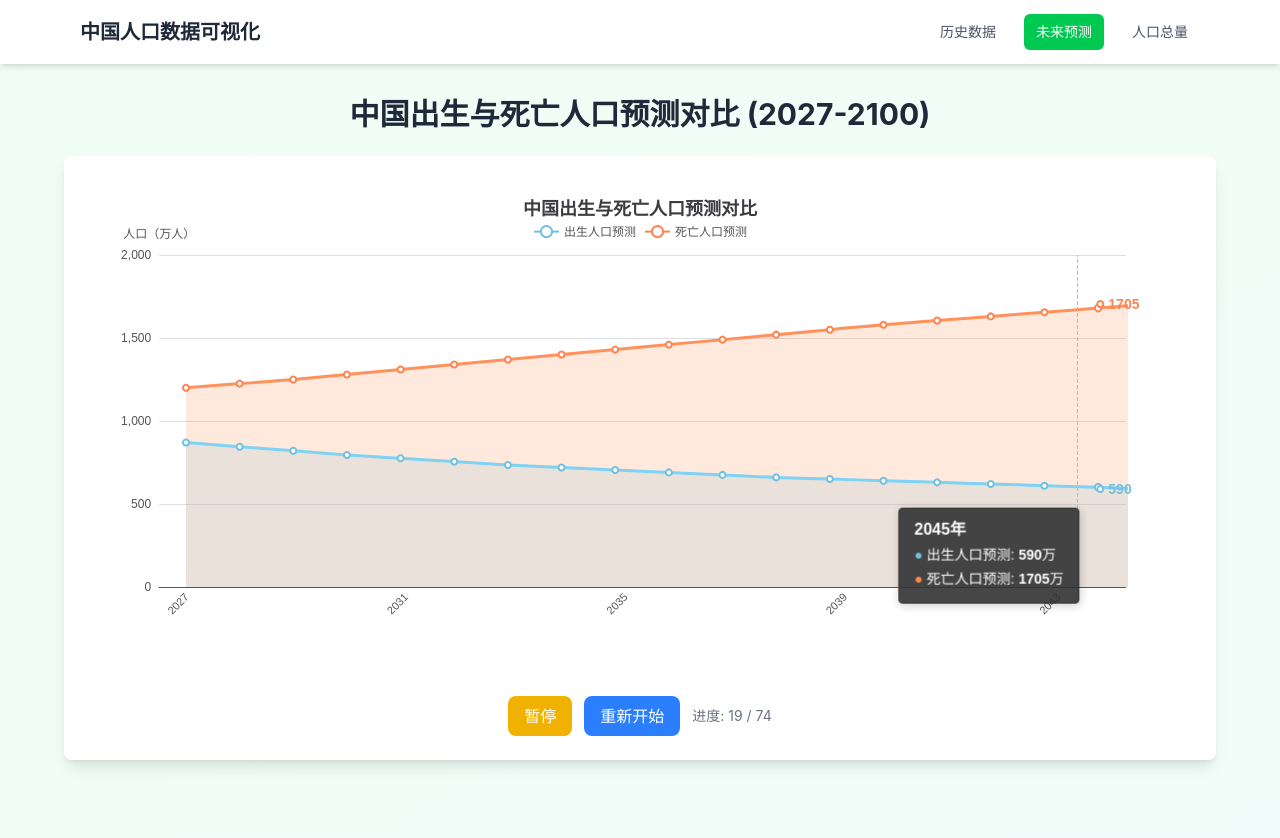
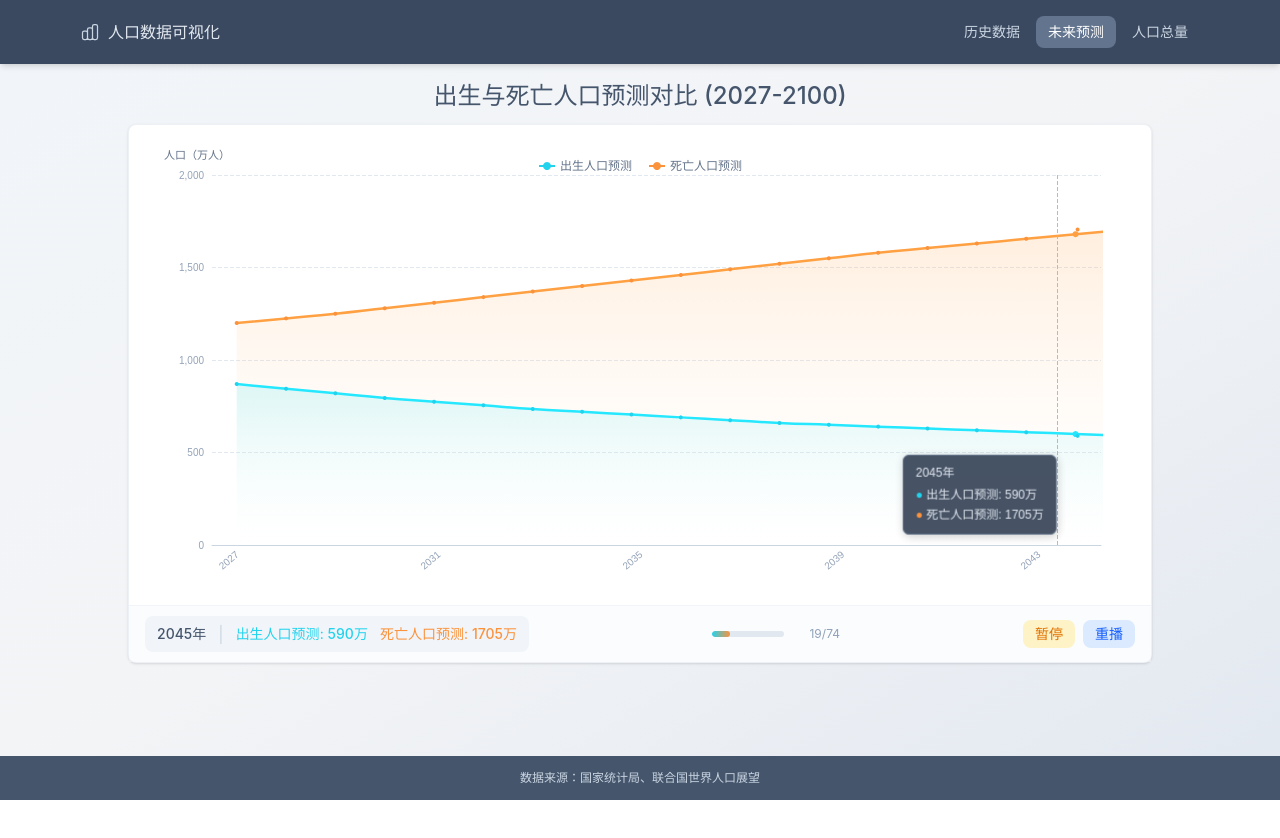
Before and after one commit to FontEor/react-web, a React (Vite) app: page /projection in a window 1280 px wide. Shown: the top 838 px of the page. After the commit the page ends 800 px from the top, so only its background shows below. Built offline with nearby package versions, Linux system fonts and the light colour scheme.

Commit message:
feat: 样式优化

```diff
--- a/src/App.tsx
+++ b/src/App.tsx
@@ -1,28 +1,42 @@
-import { BrowserRouter, Routes, Route, NavLink } from 'react-router-dom';
-import HistoricalPage from './pages/HistoricalPage';
-import ProjectionPage from './pages/ProjectionPage';
-import TotalPopulationPage from './pages/TotalPopulationPage';
+import { BrowserRouter, Routes, Route, NavLink } from "react-router-dom";
+import HistoricalPage from "./pages/HistoricalPage";
+import ProjectionPage from "./pages/ProjectionPage";
+import TotalPopulationPage from "./pages/TotalPopulationPage";
 
 function App() {
   return (
     <BrowserRouter>
-      <div className="min-h-screen bg-gray-100">
-        <nav className="bg-white shadow-md sticky top-0 z-50">
+      <div className="h-screen bg-gradient-to-br from-slate-100 via-gray-100 to-slate-200 flex flex-col overflow-hidden">
+        {/* 导航栏 */}
+        <nav className="bg-slate-700/95 shadow-md shrink-0">
           <div className="max-w-6xl mx-auto px-4">
             <div className="flex items-center justify-between h-16">
-              <div className="flex-shrink-0">
-                <span className="text-xl font-bold text-gray-800">
-                  中国人口数据可视化
+              <div className="flex-shrink-0 flex items-center gap-2">
+                <svg
+                  className="w-5 h-5 text-slate-300"
+                  fill="none"
+                  stroke="currentColor"
+                  viewBox="0 0 24 24"
+                >
+                  <path
+                    strokeLinecap="round"
+                    strokeLinejoin="round"
+                    strokeWidth={1.5}
+                    d="M9 19v-6a2 2 0 00-2-2H5a2 2 0 00-2 2v6a2 2 0 002 2h2a2 2 0 002-2zm0 0V9a2 2 0 012-2h2a2 2 0 012 2v10m-6 0a2 2 0 002 2h2a2 2 0 002-2m0 0V5a2 2 0 012-2h2a2 2 0 012 2v14a2 2 0 01-2 2h-2a2 2 0 01-2-2z"
+                  />
+                </svg>
+                <span className="text-base font-medium text-slate-200">
+                  人口数据可视化
                 </span>
               </div>
-              <div className="flex space-x-1 md:space-x-4">
+              <div className="flex space-x-1">
                 <NavLink
                   to="/"
                   className={({ isActive }) =>
-                    `px-3 py-2 rounded-md text-sm font-medium transition-colors ${
+                    `px-3 py-1.5 rounded-lg text-sm transition-all ${
                       isActive
-                        ? 'bg-blue-500 text-white'
-                        : 'text-gray-600 hover:bg-gray-100'
+                        ? "bg-slate-500 text-white"
+                        : "text-slate-300 hover:text-white hover:bg-slate-600/50"
                     }`
                   }
                 >
@@ -31,10 +45,10 @@ function App() {
                 <NavLink
                   to="/projection"
                   className={({ isActive }) =>
-                    `px-3 py-2 rounded-md text-sm font-medium transition-colors ${
+                    `px-3 py-1.5 rounded-lg text-sm transition-all ${
                       isActive
-                        ? 'bg-green-500 text-white'
-                        : 'text-gray-600 hover:bg-gray-100'
+                        ? "bg-slate-500 text-white"
+                        : "text-slate-300 hover:text-white hover:bg-slate-600/50"
                     }`
                   }
                 >
@@ -43,10 +57,10 @@ function App() {
                 <NavLink
                   to="/total"
                   className={({ isActive }) =>
-                    `px-3 py-2 rounded-md text-sm font-medium transition-colors ${
+                    `px-3 py-1.5 rounded-lg text-sm transition-all ${
                       isActive
-                        ? 'bg-orange-500 text-white'
-                        : 'text-gray-600 hover:bg-gray-100'
+                        ? "bg-slate-500 text-white"
+                        : "text-slate-300 hover:text-white hover:bg-slate-600/50"
                     }`
                   }
                 >
@@ -57,11 +71,21 @@ function App() {
           </div>
         </nav>
 
-        <Routes>
-          <Route path="/" element={<HistoricalPage />} />
-          <Route path="/projection" element={<ProjectionPage />} />
-          <Route path="/total" element={<TotalPopulationPage />} />
-        </Routes>
+        {/* 页面内容 */}
+        <div className="flex-1 flex flex-col min-h-0 overflow-hidden">
+          <Routes>
+            <Route path="/" element={<HistoricalPage />} />
+            <Route path="/projection" element={<ProjectionPage />} />
+            <Route path="/total" element={<TotalPopulationPage />} />
+          </Routes>
+        </div>
+
+        {/* 页脚 */}
+        <footer className="bg-slate-600 text-slate-300 py-3.5 shrink-0">
+          <div className="max-w-6xl mx-auto px-4 text-center">
+            <p className="text-xs">数据来源：国家统计局、联合国世界人口展望</p>
+          </div>
+        </footer>
       </div>
     </BrowserRouter>
   );
--- a/src/components/LineChart.tsx
+++ b/src/components/LineChart.tsx
@@ -42,7 +42,6 @@ export default function LineChart({
   const intervalRef = useRef<number | null>(null);
   const chartRef = useRef<any>(null);
 
-  // 显示tooltip的函数
   const showTooltip = (index: number) => {
     const chartInstance = chartRef.current?.getEchartsInstance();
     if (chartInstance) {
@@ -54,7 +53,6 @@ export default function LineChart({
     }
   };
 
-  // 隐藏tooltip的函数
   const hideTooltip = () => {
     const chartInstance = chartRef.current?.getEchartsInstance();
     if (chartInstance) {
@@ -85,7 +83,6 @@ export default function LineChart({
               ? data.slice(0, newIndex + 1).map((d) => d.value2!)
               : [],
         });
-        // 显示tooltip在最新的数据点
         setTimeout(() => showTooltip(newIndex), 50);
       }
     }, animationSpeed);
@@ -97,7 +94,6 @@ export default function LineChart({
     };
   }, [currentIndex, data, animationSpeed, isPaused]);
 
-  // 当暂停时显示tooltip在当前位置
   useEffect(() => {
     if (isPaused) {
       showTooltip(currentIndex);
@@ -106,7 +102,6 @@ export default function LineChart({
 
   const handleTogglePause = () => {
     if (!isPaused) {
-      // 暂停时保持tooltip显示
       showTooltip(currentIndex);
     }
     setIsPaused(!isPaused);
@@ -132,6 +127,7 @@ export default function LineChart({
       : undefined;
 
   const isComplete = currentIndex >= data.length - 1;
+  const progressPercent = ((currentIndex + 1) / data.length) * 100;
 
   const series: any[] = [
     {
@@ -139,25 +135,33 @@ export default function LineChart({
       type: "line",
       data: displayData.values1,
       smooth: true,
+      symbol: "circle",
+      symbolSize: 4,
       itemStyle: {
         color: colors[0],
       },
       lineStyle: {
-        width: 3,
+        width: 2.5,
       },
       areaStyle: {
-        color: gradientColors?.[0] || `rgba(${colors[0]}, 0.3)`,
+        color: {
+          type: "linear",
+          x: 0,
+          y: 0,
+          x2: 0,
+          y2: 1,
+          colorStops: [
+            { offset: 0, color: gradientColors?.[0] || colors[0] },
+            { offset: 1, color: "rgba(255,255,255,0.05)" },
+          ],
+        },
       },
       emphasis: {
         focus: "series",
       },
       endLabel: showEndLabels
         ? {
-            show: true,
-            formatter: "{c}",
-            fontSize: 14,
-            fontWeight: "bold",
-            color: colors[0],
+            show: false,
           }
         : undefined,
     },
@@ -169,25 +173,33 @@ export default function LineChart({
       type: "line",
       data: displayData.values2,
       smooth: true,
+      symbol: "circle",
+      symbolSize: 4,
       itemStyle: {
         color: colors[1],
       },
       lineStyle: {
-        width: 3,
+        width: 2.5,
       },
       areaStyle: {
-        color: gradientColors?.[1] || `rgba(${colors[1]}, 0.3)`,
+        color: {
+          type: "linear",
+          x: 0,
+          y: 0,
+          x2: 0,
+          y2: 1,
+          colorStops: [
+            { offset: 0, color: gradientColors?.[1] || colors[1] },
+            { offset: 1, color: "rgba(255,255,255,0.05)" },
+          ],
+        },
       },
       emphasis: {
         focus: "series",
       },
       endLabel: showEndLabels
         ? {
-            show: true,
-            formatter: "{c}",
-            fontSize: 14,
-            fontWeight: "bold",
-            color: colors[1],
+            show: false,
           }
         : undefined,
     });
@@ -197,56 +209,93 @@ export default function LineChart({
     title: {
       text: title,
       left: "center",
+      top: 5,
       textStyle: {
-        fontSize: 18,
-        fontWeight: "bold",
+        fontSize: 14,
+        fontWeight: "500",
+        color: "#475569",
       },
     },
     tooltip: {
       trigger: "axis",
       confine: true,
-      backgroundColor: "rgba(50, 50, 50, 0.9)",
-      borderColor: "#333",
+      backgroundColor: "rgba(51, 65, 85, 0.9)",
+      borderColor: "#64748b",
       borderWidth: 1,
-      padding: [10, 15],
+      padding: [8, 12],
+      borderRadius: 6,
       textStyle: {
-        color: "#fff",
-        fontSize: 14,
+        color: "#e2e8f0",
+        fontSize: 12,
       },
       formatter: (params: any[]) => {
         const year = params[0].axisValue;
-        let result = `<div style="font-weight:bold;font-size:16px;margin-bottom:5px;">${year}年</div>`;
+        let result = `<div style="font-weight:500;margin-bottom:4px;">${year}年</div>`;
         params.forEach((param) => {
-          result += `<div style="margin:3px 0;"><span style="color:${param.color}">●</span> ${param.seriesName}: <span style="font-weight:bold">${param.value}</span>${unit}</div>`;
+          result += `<div style="margin:2px 0;"><span style="color:${param.color}">●</span> ${param.seriesName}: ${param.value}${unit}</div>`;
         });
         return result;
       },
     },
     legend: {
       data: seriesNames.filter(Boolean),
-      top: 40,
+      top: 30,
+      textStyle: {
+        fontSize: 12,
+        color: "#64748b",
+      },
+      itemWidth: 16,
+      itemHeight: 10,
+      itemGap: 16,
     },
     grid: {
-      left: "3%",
-      right: "6%",
-      bottom: "12%",
-      top: "15%",
+      left: "50",
+      right: "50",
+      bottom: "30",
+      top: "50",
       containLabel: true,
     },
     xAxis: {
       type: "category",
       data: displayData.years,
+      axisLine: {
+        lineStyle: {
+          color: "#cbd5e1",
+        },
+      },
+      axisTick: {
+        show: false,
+      },
       axisLabel: {
         interval: Math.floor(data.length / 20),
-        rotate: 45,
-        fontSize: 11,
+        rotate: 40,
+        fontSize: 10,
+        color: "#94a3b8",
       },
     },
     yAxis: {
       type: "value",
       name: yAxisName,
+      nameTextStyle: {
+        color: "#64748b",
+        fontSize: 11,
+        padding: [0, 30, 0, 0],
+      },
       min: 0,
       max: yAxisMax,
+      axisLine: {
+        show: false,
+      },
+      splitLine: {
+        lineStyle: {
+          color: "#e2e8f0",
+          type: "dashed",
+        },
+      },
+      axisLabel: {
+        color: "#94a3b8",
+        fontSize: 10,
+      },
     },
     series,
     animation: true,
@@ -255,37 +304,68 @@ export default function LineChart({
   };
 
   return (
-    <div className="bg-white rounded-lg shadow-lg p-4 md:p-6">
-      <ReactECharts
-        ref={chartRef}
-        option={option}
-        style={{ height: "500px", width: "100%" }}
-        opts={{ renderer: "svg" }}
-      />
-      <div className="mt-4 flex flex-col items-center gap-4">
-        <div className="flex items-center gap-3">
+    <div className="bg-white rounded-lg shadow border border-slate-200/60 flex-1 flex flex-col">
+      {/* 图表区域 */}
+      <div className="flex-1">
+        <ReactECharts
+          ref={chartRef}
+          option={option}
+          style={{ height: "100%", width: "100%", minHeight: "480px" }}
+          opts={{ renderer: "svg" }}
+        />
+      </div>
+
+      {/* 控制面板 */}
+      <div className="bg-slate-50/50 px-4 py-2.5 border-t border-slate-100 flex items-center justify-between gap-4">
+        {/* 数据展示 */}
+        <div className="flex items-center gap-3 bg-slate-100 px-3 py-1.5 rounded-lg">
+          <span className="text-slate-600 text-sm font-medium">{currentYear}年</span>
+          <span className="text-slate-300">|</span>
+          <span className="text-sm" style={{ color: colors[0] }}>
+            {seriesNames[0]}: <span className="font-medium">{currentValue1}{unit}</span>
+          </span>
+          {currentValue2 !== undefined && seriesNames[1] && (
+            <span className="text-sm" style={{ color: colors[1] }}>
+              {seriesNames[1]}: <span className="font-medium">{currentValue2}{unit}</span>
+            </span>
+          )}
+        </div>
+
+        {/* 进度条 */}
+        <div className="flex items-center gap-2 w-32">
+          <div className="h-1.5 bg-slate-200 rounded-full overflow-hidden flex-1">
+            <div
+              className="h-full rounded-full transition-all duration-100"
+              style={{
+                width: `${progressPercent}%`,
+                background: colors[1] ? `linear-gradient(to right, ${colors[0]}, ${colors[1]})` : colors[0],
+              }}
+            ></div>
+          </div>
+          <span className="text-xs text-slate-400 w-12 text-right">{currentIndex + 1}/{data.length}</span>
+        </div>
+
+        {/* 控制按钮 */}
+        <div className="flex items-center gap-2">
           <button
             onClick={handleTogglePause}
             disabled={isComplete}
-            className={`px-4 py-2 rounded-lg font-medium transition-colors ${
+            className={`px-3 py-1 rounded-lg text-sm font-medium transition-all ${
               isComplete
-                ? "bg-gray-300 text-gray-500 cursor-not-allowed"
+                ? "bg-slate-200 text-slate-400 cursor-not-allowed"
                 : isPaused
-                  ? "bg-green-500 text-white hover:bg-green-600"
-                  : "bg-yellow-500 text-white hover:bg-yellow-600"
+                  ? "bg-emerald-100 text-emerald-600 hover:bg-emerald-200"
+                  : "bg-amber-100 text-amber-600 hover:bg-amber-200"
             }`}
           >
             {isPaused ? "继续" : "暂停"}
           </button>
           <button
             onClick={handleRestart}
-            className="px-4 py-2 bg-blue-500 text-white rounded-lg font-medium hover:bg-blue-600 transition-colors"
+            className="px-3 py-1 bg-blue-100 text-blue-600 rounded-lg text-sm font-medium hover:bg-blue-200 transition-all"
           >
-            重新开始
+            重播
           </button>
-          <span className="text-sm text-gray-500">
-            进度: {currentIndex + 1} / {data.length}
-          </span>
         </div>
       </div>
     </div>
--- a/src/pages/ProjectionPage.tsx
+++ b/src/pages/ProjectionPage.tsx
@@ -9,25 +9,32 @@ export default function ProjectionPage() {
   }));
 
   return (
-    <div className="min-h-screen bg-gradient-to-br from-green-50 to-teal-50 p-4 md:p-8">
-      <div className="max-w-6xl mx-auto">
-        <h1 className="text-2xl md:text-3xl font-bold text-center text-gray-800 mb-6">
-          中国出生与死亡人口预测对比 (2027-2100)
+    <div className="flex-1 py-4 px-4 flex flex-col min-h-0">
+      <div className="max-w-5xl mx-auto w-full flex-1 flex flex-col min-h-0">
+        {/* 页面标题 */}
+        <div className="text-center mb-3 shrink-0">
+          <h1 className="text-2xl font-medium text-slate-600">
+            出生与死亡人口预测对比 (2027-2100)
           </h1>
+        </div>
+
+        {/* 图表 */}
+        <div className="flex-1 min-h-0">
           <LineChart
-          title="中国出生与死亡人口预测对比"
+            title=""
             data={chartData}
             seriesNames={["出生人口预测", "死亡人口预测"]}
             yAxisName="人口（万人）"
             yAxisMax={2000}
-          colors={["#73c0de", "#fc8452"]}
+            colors={["#22d3ee", "#fb923c"]}
             gradientColors={[
-            "rgba(115, 192, 222, 0.3)",
-            "rgba(252, 132, 82, 0.3)",
+              "rgba(34, 211, 238, 0.25)",
+              "rgba(251, 146, 60, 0.25)",
             ]}
             unit="万"
           />
         </div>
       </div>
+    </div>
   );
 }
```
Also changed, not shown: spec/20260416_task.md (+6 -4 lines), src/data/populationData.ts (+31 -25 lines), src/pages/HistoricalPage.tsx (+15 -8 lines), src/pages/TotalPopulationPage.tsx (+33 -23 lines). Lines whose indentation alone changed are shown as unchanged.
